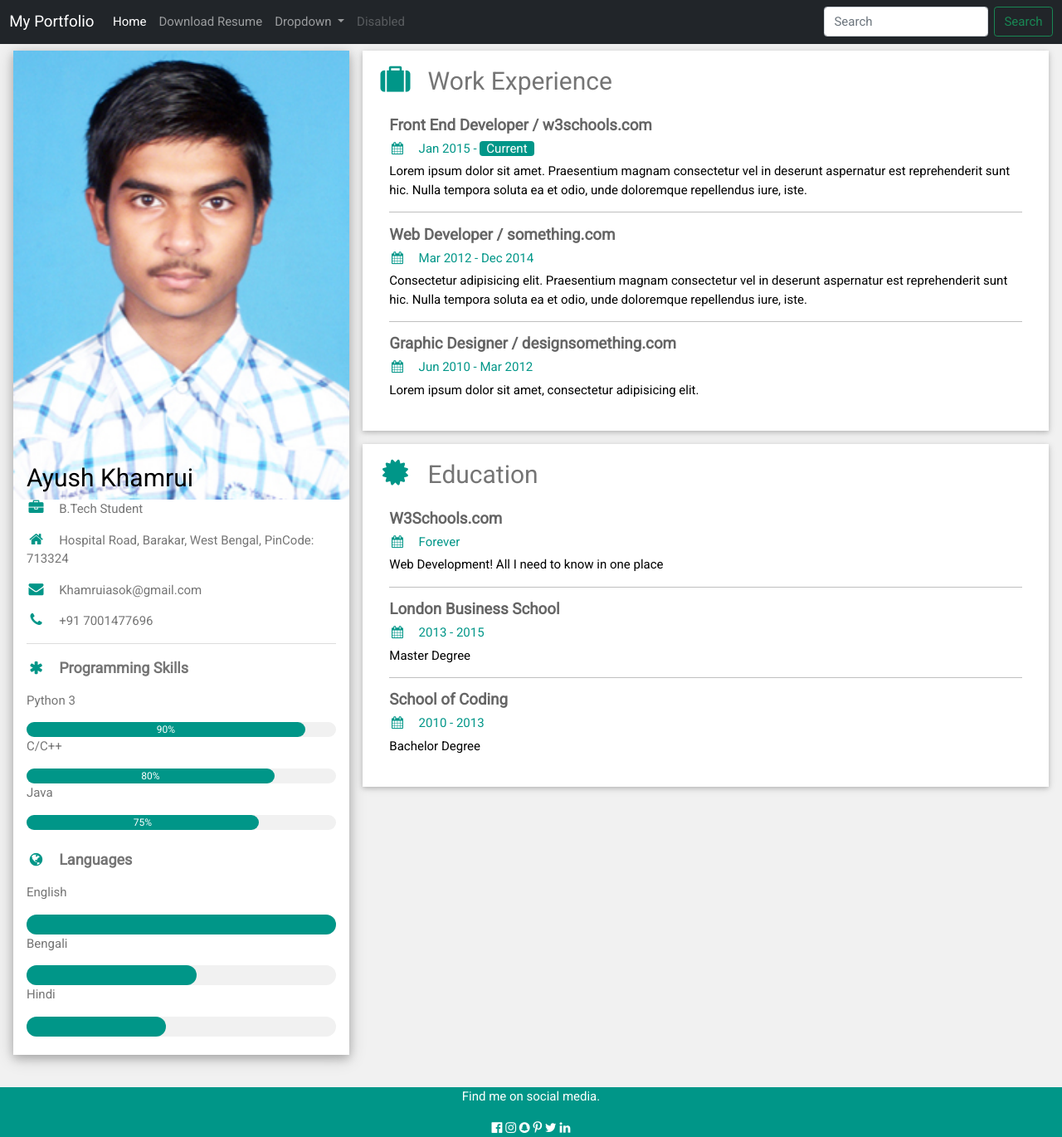
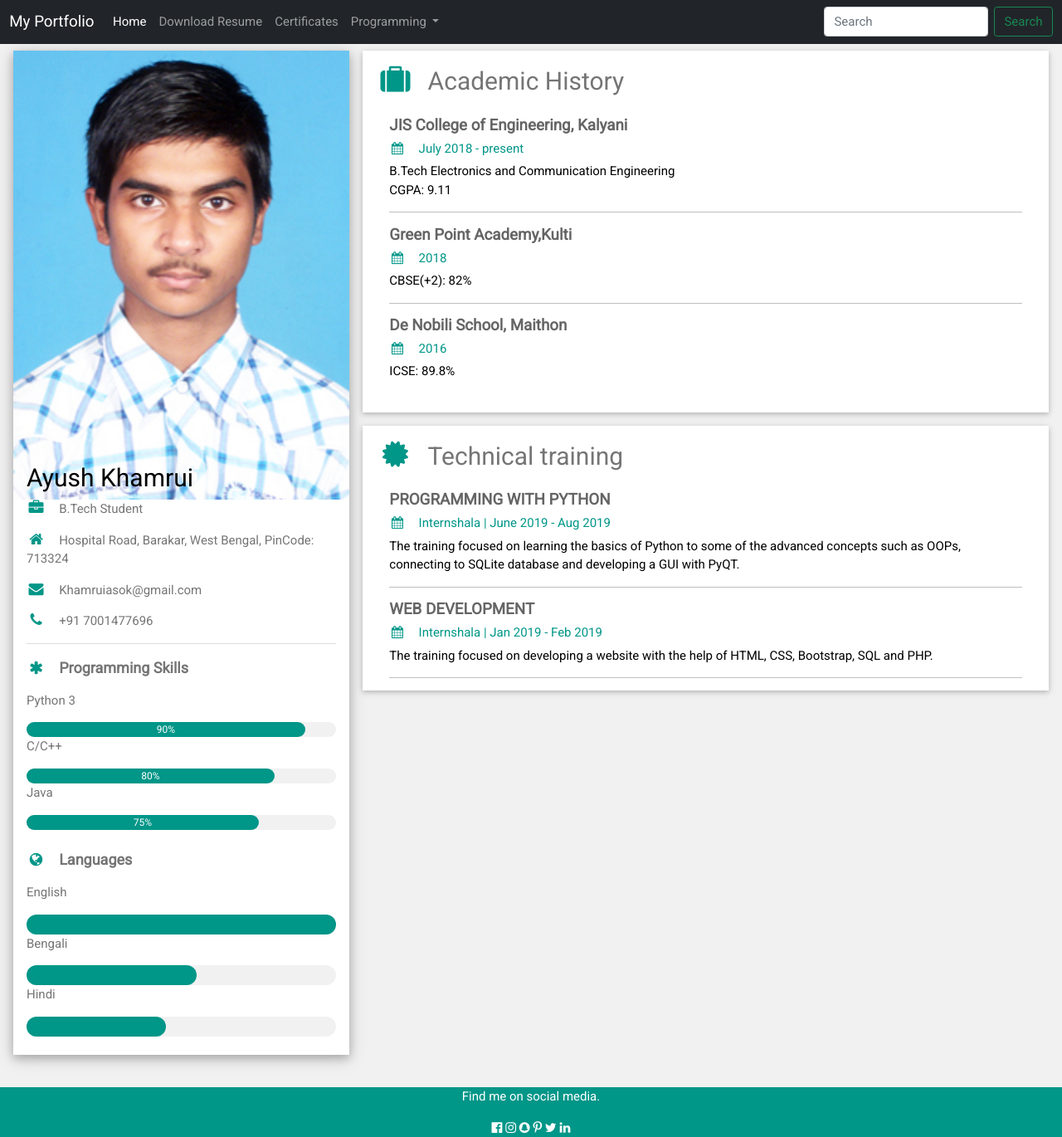
Before and after one commit to Ayush-Khamrui/portfolio, a Flask app: page / in a window 1280 px wide. Shown: the whole page at 83% size. Run offline with Flask 2, Linux system fonts and the light colour scheme.

Commit message:
created the db and added the programming section with template inheritance

```diff
--- a/app.py
+++ b/app.py
@@ -1,9 +1,37 @@
-from flask import Flask,render_template
+from flask import Flask,render_template,request
+from flask_sqlalchemy import SQLAlchemy
+from datetime import datetime
+
 app = Flask(__name__)
+app.config['SQLALCHEMY_DATABASE_URI'] = "sqlite:///question.db"
+db = SQLAlchemy(app)
+
+class question(db.Model):
+    sno = db.Column(db.Integer, primary_key=True)
+    title = db.Column(db.String(200), nullable=False)
+    description = db.Column(db.String(40000), nullable=True)
+    answer = db.Column(db.String(2000), nullable=False)
+    date = db.Column(db.DateTime, default=datetime.utcnow)
+
+    def __repr__(self) -> str:
+        return f"{self.sno} - {self.title} -{self.date}"
 
 @app.route('/')
 def hello_world():
     return render_template('home.html')
 
+@app.route('/programming')
+def programming():
+    return render_template('programming.html')
+
+@app.route('/programminglist')
+def programmingdisplay():
+    ques = question(title="hello world program",description="First program",answer="print(\"Hello world\")" )
+    db.session.add(ques)
+    db.session.commit()
+    answers = question.query.all()
+    print(answers)
+    return render_template('programmingdisplay.html',answers = answers)
+
 if __name__ == '__main__':
     app.run(debug=True,port=8000)
--- /dev/null
+++ b/templates/base.html
@@ -0,0 +1,68 @@
+<!DOCTYPE html>
+<html>
+<title>Ayush Khamrui</title>
+<meta charset="UTF-8">
+<meta name="viewport" content="width=device-width, initial-scale=1">
+<link rel="stylesheet" href="https://www.w3schools.com/w3css/4/w3.css">
+<link rel='stylesheet' href='https://fonts.googleapis.com/css?family=Roboto'>
+<link rel="stylesheet" href="https://cdnjs.cloudflare.com/ajax/libs/font-awesome/4.7.0/css/font-awesome.min.css">
+<link href="https://cdn.jsdelivr.net/npm/bootstrap@5.0.0-beta3/dist/css/bootstrap.min.css" rel="stylesheet" integrity="sha384-eOJMYsd53ii+scO/bJGFsiCZc+5NDVN2yr8+0RDqr0Ql0h+rP48ckxlpbzKgwra6" crossorigin="anonymous">
+<script src="https://cdn.jsdelivr.net/npm/bootstrap@5.0.0-beta3/dist/js/bootstrap.bundle.min.js" integrity="sha384-JEW9xMcG8R+pH31jmWH6WWP0WintQrMb4s7ZOdauHnUtxwoG2vI5DkLtS3qm9Ekf" crossorigin="anonymous"></script>
+
+<style>
+html,body,h1,h2,h3,h4,h5,h6 {font-family: "Roboto", sans-serif}
+</style>
+<body class="w3-light-grey">
+<!--NavBar-->
+<nav class="navbar navbar-expand-lg navbar-dark bg-dark fixed-top">
+    <div class="container-fluid">
+      <a class="navbar-brand" href="#">My Portfolio</a>
+      <button class="navbar-toggler" type="button" data-bs-toggle="collapse" data-bs-target="#navbarSupportedContent" aria-controls="navbarSupportedContent" aria-expanded="false" aria-label="Toggle navigation">
+        <span class="navbar-toggler-icon"></span>
+      </button>
+      <div class="collapse navbar-collapse" id="navbarSupportedContent">
+        <ul class="navbar-nav me-auto mb-2 mb-lg-0">
+          <li class="nav-item">
+            <a class="nav-link active" aria-current="page" href="#">Home</a>
+          </li>
+          <li class="nav-item">
+            <a class="nav-link" href="./static/Ayush_Khamrui_Resume.pdf">Download Resume</a>
+          </li>
+          <li class="nav-item">
+            <a class="nav-link" href="#" tabindex="-1" aria-disabled="False">Certificates</a>
+          </li>
+          <li class="nav-item dropdown">
+            <a class="nav-link dropdown-toggle" href="#" id="navbarDropdown" role="button" data-bs-toggle="dropdown" aria-expanded="false">
+              Programming
+            </a>
+            <ul class="dropdown-menu" aria-labelledby="navbarDropdown">
+              <li><a class="dropdown-item" href="#">Programming list</a></li>
+              <li><a class="dropdown-item" href="#">Add to list</a></li>
+            </ul>
+          </li>
+
+        </ul>
+        <form class="d-flex">
+          <input class="form-control me-2" type="search" placeholder="Search" aria-label="Search">
+          <button class="btn btn-outline-success" type="submit">Search</button>
+        </form>
+      </div>
+    </div>
+  </nav>
+<br>
+<br>
+{% block body %}
+
+{% endblock body %}
+<footer class="w3-container w3-teal w3-center w3-margin-top ">
+    <p>Find me on social media.</p>
+    <i class="fa fa-facebook-official w3-hover-opacity"></i>
+    <i class="fa fa-instagram w3-hover-opacity"></i>
+    <i class="fa fa-snapchat w3-hover-opacity"></i>
+    <i class="fa fa-pinterest-p w3-hover-opacity"></i>
+    <i class="fa fa-twitter w3-hover-opacity"></i>
+    <i class="fa fa-linkedin w3-hover-opacity"></i>
+  </footer>
+
+  </body>
+  </html>
--- a/templates/home.html
+++ b/templates/home.html
@@ -1,62 +1,8 @@
-<!DOCTYPE html>
-<html>
-<title>Ayush Khamrui</title>
-<meta charset="UTF-8">
-<meta name="viewport" content="width=device-width, initial-scale=1">
-<link rel="stylesheet" href="https://www.w3schools.com/w3css/4/w3.css">
-<link rel='stylesheet' href='https://fonts.googleapis.com/css?family=Roboto'>
-<link rel="stylesheet" href="https://cdnjs.cloudflare.com/ajax/libs/font-awesome/4.7.0/css/font-awesome.min.css">
-<link href="https://cdn.jsdelivr.net/npm/bootstrap@5.0.0-beta3/dist/css/bootstrap.min.css" rel="stylesheet" integrity="sha384-eOJMYsd53ii+scO/bJGFsiCZc+5NDVN2yr8+0RDqr0Ql0h+rP48ckxlpbzKgwra6" crossorigin="anonymous">
-<script src="https://cdn.jsdelivr.net/npm/bootstrap@5.0.0-beta3/dist/js/bootstrap.bundle.min.js" integrity="sha384-JEW9xMcG8R+pH31jmWH6WWP0WintQrMb4s7ZOdauHnUtxwoG2vI5DkLtS3qm9Ekf" crossorigin="anonymous"></script>
-
-<style>
-html,body,h1,h2,h3,h4,h5,h6 {font-family: "Roboto", sans-serif}
-</style>
-<body class="w3-light-grey">
-<!--NavBar-->
-<nav class="navbar navbar-expand-lg navbar-dark bg-dark fixed-top">
-    <div class="container-fluid">
-      <a class="navbar-brand" href="#">My Portfolio</a>
-      <button class="navbar-toggler" type="button" data-bs-toggle="collapse" data-bs-target="#navbarSupportedContent" aria-controls="navbarSupportedContent" aria-expanded="false" aria-label="Toggle navigation">
-        <span class="navbar-toggler-icon"></span>
-      </button>
-      <div class="collapse navbar-collapse" id="navbarSupportedContent">
-        <ul class="navbar-nav me-auto mb-2 mb-lg-0">
-          <li class="nav-item">
-            <a class="nav-link active" aria-current="page" href="#">Home</a>
-          </li>
-          <li class="nav-item">
-            <a class="nav-link" href="#">Download Resume</a>
-          </li>
-          <li class="nav-item dropdown">
-            <a class="nav-link dropdown-toggle" href="#" id="navbarDropdown" role="button" data-bs-toggle="dropdown" aria-expanded="false">
-              Dropdown
-            </a>
-            <ul class="dropdown-menu" aria-labelledby="navbarDropdown">
-              <li><a class="dropdown-item" href="#">Action</a></li>
-              <li><a class="dropdown-item" href="#">Another action</a></li>
-              <li><hr class="dropdown-divider"></li>
-              <li><a class="dropdown-item" href="#">Something else here</a></li>
-            </ul>
-          </li>
-          <li class="nav-item">
-            <a class="nav-link disabled" href="#" tabindex="-1" aria-disabled="true">Disabled</a>
-          </li>
-        </ul>
-        <form class="d-flex">
-          <input class="form-control me-2" type="search" placeholder="Search" aria-label="Search">
-          <button class="btn btn-outline-success" type="submit">Search</button>
-        </form>
-      </div>
-    </div>
-  </nav>
-<br>
-<br>
+{% extends 'base.html' %}
+{% block body %}
 
 <!-- Page Container -->
 <div class="w3-content w3-margin-top" style="max-width:1400px;">
-
-
   <!-- The Grid -->
   <div class="w3-row-padding">
 
@@ -119,45 +65,45 @@ html,body,h1,h2,h3,h4,h5,h6 {font-family: "Roboto", sans-serif}
     <div class="w3-twothird">
 
       <div class="w3-container w3-card w3-white w3-margin-bottom">
-        <h2 class="w3-text-grey w3-padding-16"><i class="fa fa-suitcase fa-fw w3-margin-right w3-xxlarge w3-text-teal"></i>Work Experience</h2>
+        <h2 class="w3-text-grey w3-padding-16"><i class="fa fa-suitcase fa-fw w3-margin-right w3-xxlarge w3-text-teal"></i>Academic History</h2>
         <div class="w3-container">
-          <h5 class="w3-opacity"><b>Front End Developer / w3schools.com</b></h5>
-          <h6 class="w3-text-teal"><i class="fa fa-calendar fa-fw w3-margin-right"></i>Jan 2015 - <span class="w3-tag w3-teal w3-round">Current</span></h6>
-          <p>Lorem ipsum dolor sit amet. Praesentium magnam consectetur vel in deserunt aspernatur est reprehenderit sunt hic. Nulla tempora soluta ea et odio, unde doloremque repellendus iure, iste.</p>
+          <h5 class="w3-opacity"><b>JIS College of Engineering, Kalyani</b></h5>
+          <h6 class="w3-text-teal"><i class="fa fa-calendar fa-fw w3-margin-right"></i>July 2018 - present</h6>
+          <p>B.Tech Electronics and Communication Engineering<br>CGPA: 9.11</p>
+
           <hr>
         </div>
         <div class="w3-container">
-          <h5 class="w3-opacity"><b>Web Developer / something.com</b></h5>
-          <h6 class="w3-text-teal"><i class="fa fa-calendar fa-fw w3-margin-right"></i>Mar 2012 - Dec 2014</h6>
-          <p>Consectetur adipisicing elit. Praesentium magnam consectetur vel in deserunt aspernatur est reprehenderit sunt hic. Nulla tempora soluta ea et odio, unde doloremque repellendus iure, iste.</p>
+          <h5 class="w3-opacity"><b>Green Point Academy,Kulti</b></h5>
+          <h6 class="w3-text-teal"><i class="fa fa-calendar fa-fw w3-margin-right"></i>2018</h6>
+          <p>CBSE(+2): 82%</p>
           <hr>
         </div>
         <div class="w3-container">
-          <h5 class="w3-opacity"><b>Graphic Designer / designsomething.com</b></h5>
-          <h6 class="w3-text-teal"><i class="fa fa-calendar fa-fw w3-margin-right"></i>Jun 2010 - Mar 2012</h6>
-          <p>Lorem ipsum dolor sit amet, consectetur adipisicing elit. </p><br>
+          <h5 class="w3-opacity"><b>De Nobili School, Maithon</b></h5>
+          <h6 class="w3-text-teal"><i class="fa fa-calendar fa-fw w3-margin-right"></i>2016</h6>
+          <p>ICSE: 89.8%</p><br>
         </div>
       </div>
 
       <div class="w3-container w3-card w3-white">
-        <h2 class="w3-text-grey w3-padding-16"><i class="fa fa-certificate fa-fw w3-margin-right w3-xxlarge w3-text-teal"></i>Education</h2>
+        <h2 class="w3-text-grey w3-padding-16"><i class="fa fa-certificate fa-fw w3-margin-right w3-xxlarge w3-text-teal"></i>Technical training</h2>
         <div class="w3-container">
-          <h5 class="w3-opacity"><b>W3Schools.com</b></h5>
-          <h6 class="w3-text-teal"><i class="fa fa-calendar fa-fw w3-margin-right"></i>Forever</h6>
-          <p>Web Development! All I need to know in one place</p>
+          <h5 class="w3-opacity"><b>PROGRAMMING WITH PYTHON</b></h5>
+          <h6 class="w3-text-teal"><i class="fa fa-calendar fa-fw w3-margin-right"></i>Internshala | June 2019 - Aug 2019</h6>
+          <p>The training focused on learning the basics of Python to some of the
+            advanced concepts such as OOPs, connecting to SQLite database and
+            developing a GUI with PyQT.</p>
           <hr>
         </div>
         <div class="w3-container">
-          <h5 class="w3-opacity"><b>London Business School</b></h5>
-          <h6 class="w3-text-teal"><i class="fa fa-calendar fa-fw w3-margin-right"></i>2013 - 2015</h6>
-          <p>Master Degree</p>
+          <h5 class="w3-opacity"><b>WEB DEVELOPMENT</b></h5>
+          <h6 class="w3-text-teal"><i class="fa fa-calendar fa-fw w3-margin-right"></i>Internshala | Jan 2019 - Feb 2019</h6>
+          <p>The training focused on developing a website with the help of HTML,
+            CSS, Bootstrap, SQL and PHP.</p>
           <hr>
         </div>
-        <div class="w3-container">
-          <h5 class="w3-opacity"><b>School of Coding</b></h5>
-          <h6 class="w3-text-teal"><i class="fa fa-calendar fa-fw w3-margin-right"></i>2010 - 2013</h6>
-          <p>Bachelor Degree</p><br>
-        </div>
+
       </div>
 
     <!-- End Right Column -->
@@ -169,15 +115,4 @@ html,body,h1,h2,h3,h4,h5,h6 {font-family: "Roboto", sans-serif}
   <!-- End Page Container -->
 </div>
 
-<footer class="w3-container w3-teal w3-center w3-margin-top">
-  <p>Find me on social media.</p>
-  <i class="fa fa-facebook-official w3-hover-opacity"></i>
-  <i class="fa fa-instagram w3-hover-opacity"></i>
-  <i class="fa fa-snapchat w3-hover-opacity"></i>
-  <i class="fa fa-pinterest-p w3-hover-opacity"></i>
-  <i class="fa fa-twitter w3-hover-opacity"></i>
-  <i class="fa fa-linkedin w3-hover-opacity"></i>
-</footer>
-
-</body>
-</html>
+{% endblock body %}
```
Also changed, not shown: templates/programming.html (added, +24 -0 lines), templates/programmingdisplay.html (added, +23 -0 lines), question.db (added), 1 other file.
